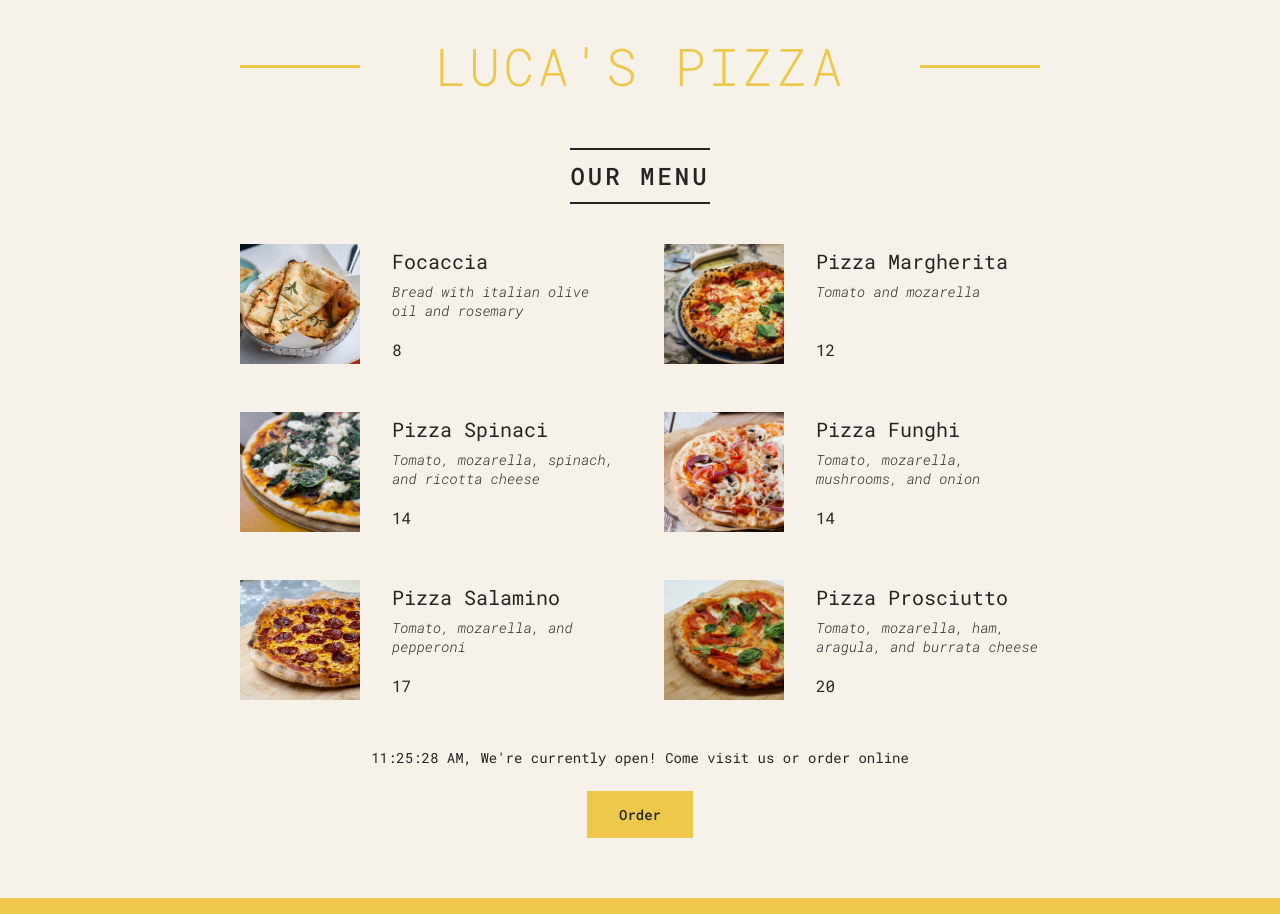
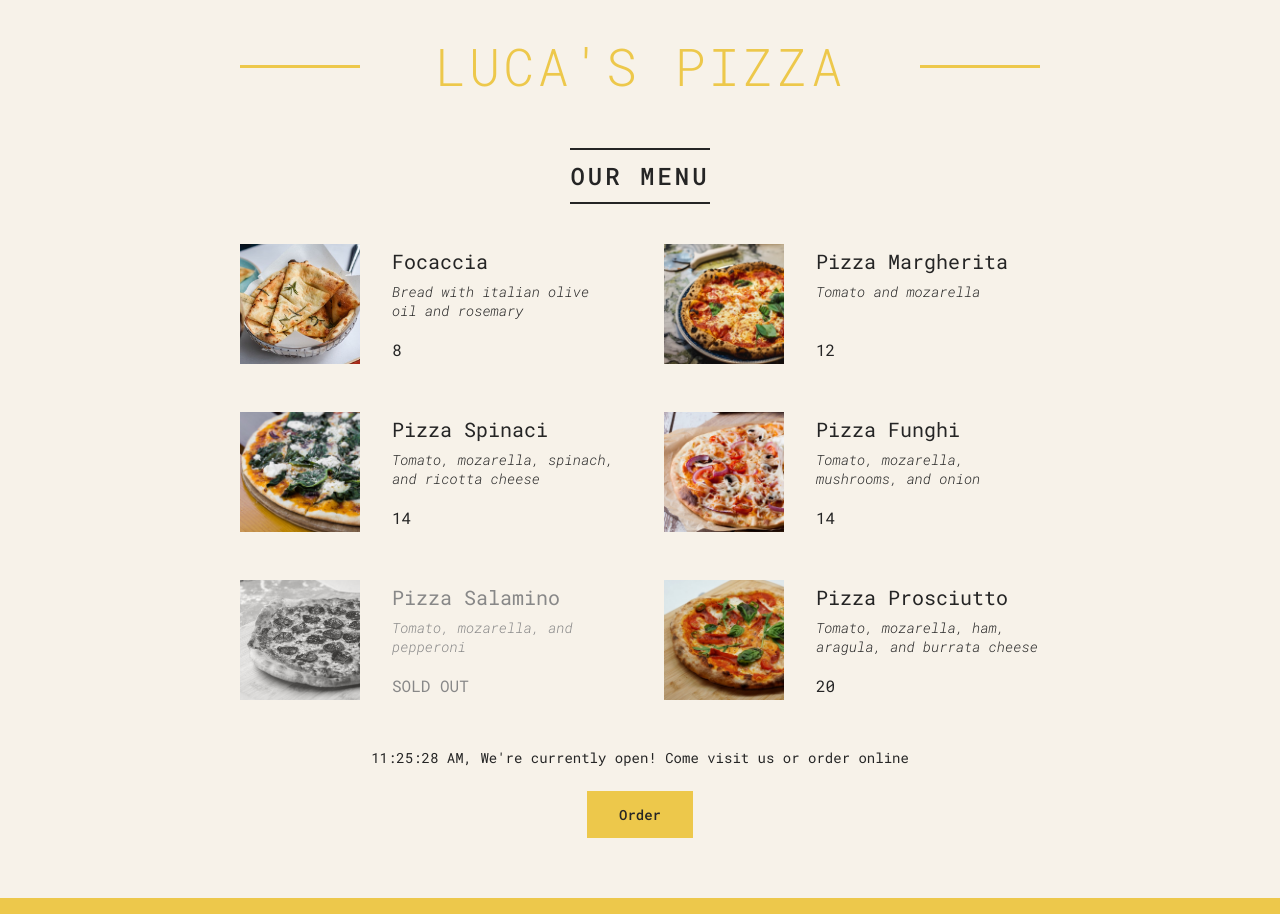
Before and after one commit to miguelr215/react-pizza-menu, a React (Create React App) app: page / in a window 1280 px wide. Built offline with nearby package versions, Linux system fonts and the light colour scheme.

Commit message:
sold out implemented

```diff
--- a/public/index.html
+++ b/public/index.html
@@ -24,7 +24,7 @@
       work correctly both with client-side routing and a non-root public URL.
       Learn how to configure a non-root public URL by running `npm run build`.
     -->
-    <title>React App</title>
+    <title>Luca&apos;s Pizza</title>
   </head>
   <body>
     <noscript>You need to enable JavaScript to run this app.</noscript>
--- a/src/App.js
+++ b/src/App.js
@@ -78,13 +78,15 @@ function Menu() {
 }
 
 function Pizza(props) {
+  const { photoName, name, ingredients, price, soldOut } = props.pizzaObj;
+
   return (
-    <li className="pizza">
-      <img src={props.pizzaObj.photoName} alt={props.pizzaObj.name} />
+    <li className={`pizza ${soldOut ? 'sold-out' : ''}`}>
+      <img src={photoName} alt={name} />
       <div>
-        <h3>{props.pizzaObj.name}</h3>
-        <p>{props.pizzaObj.ingredients}</p>
-        <span>{props.pizzaObj.price + 2}</span>
+        <h3>{name}</h3>
+        <p>{ingredients}</p>
+        <span>{soldOut ? ' SOLD OUT' : price + 2}</span>
       </div>
     </li>
   );
```
